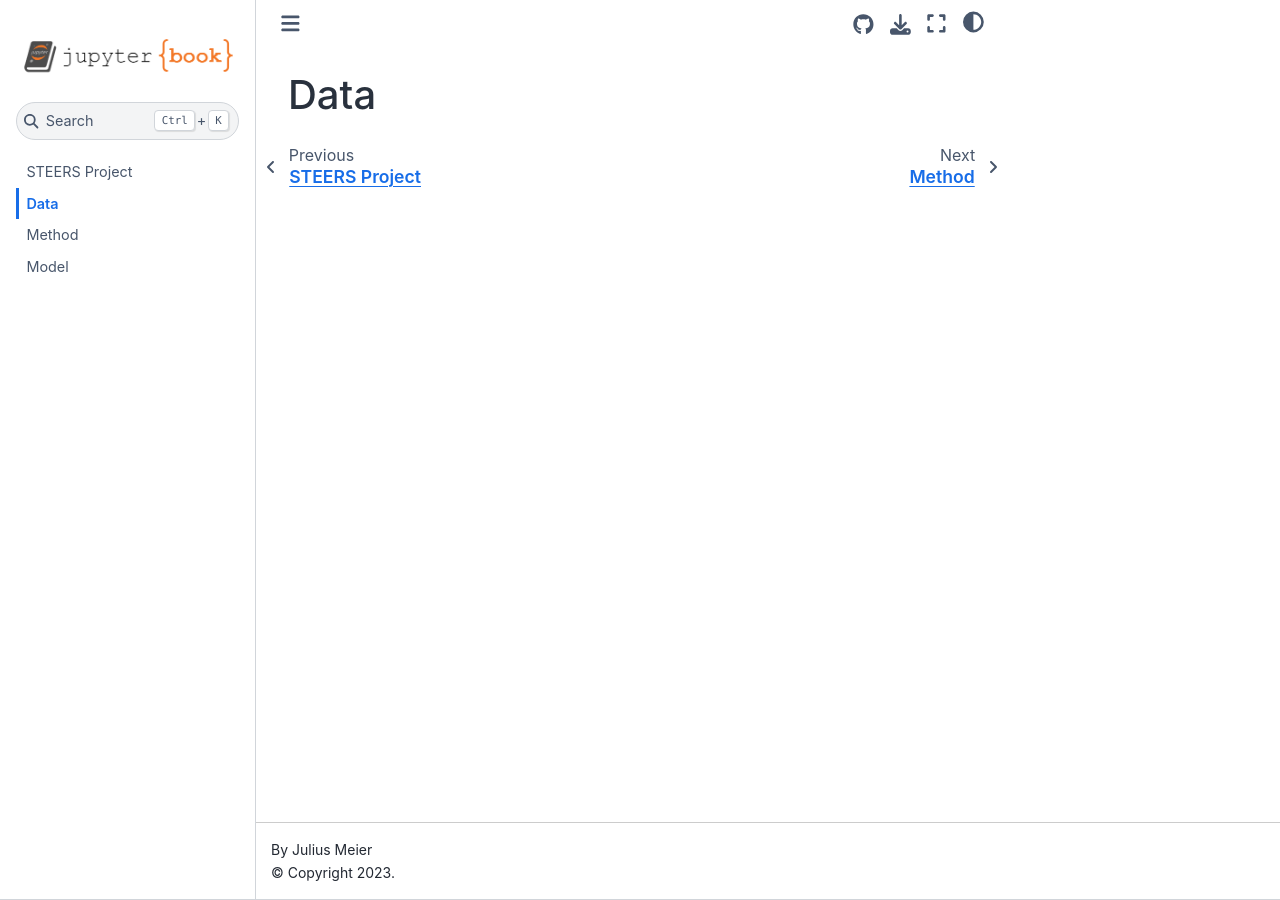
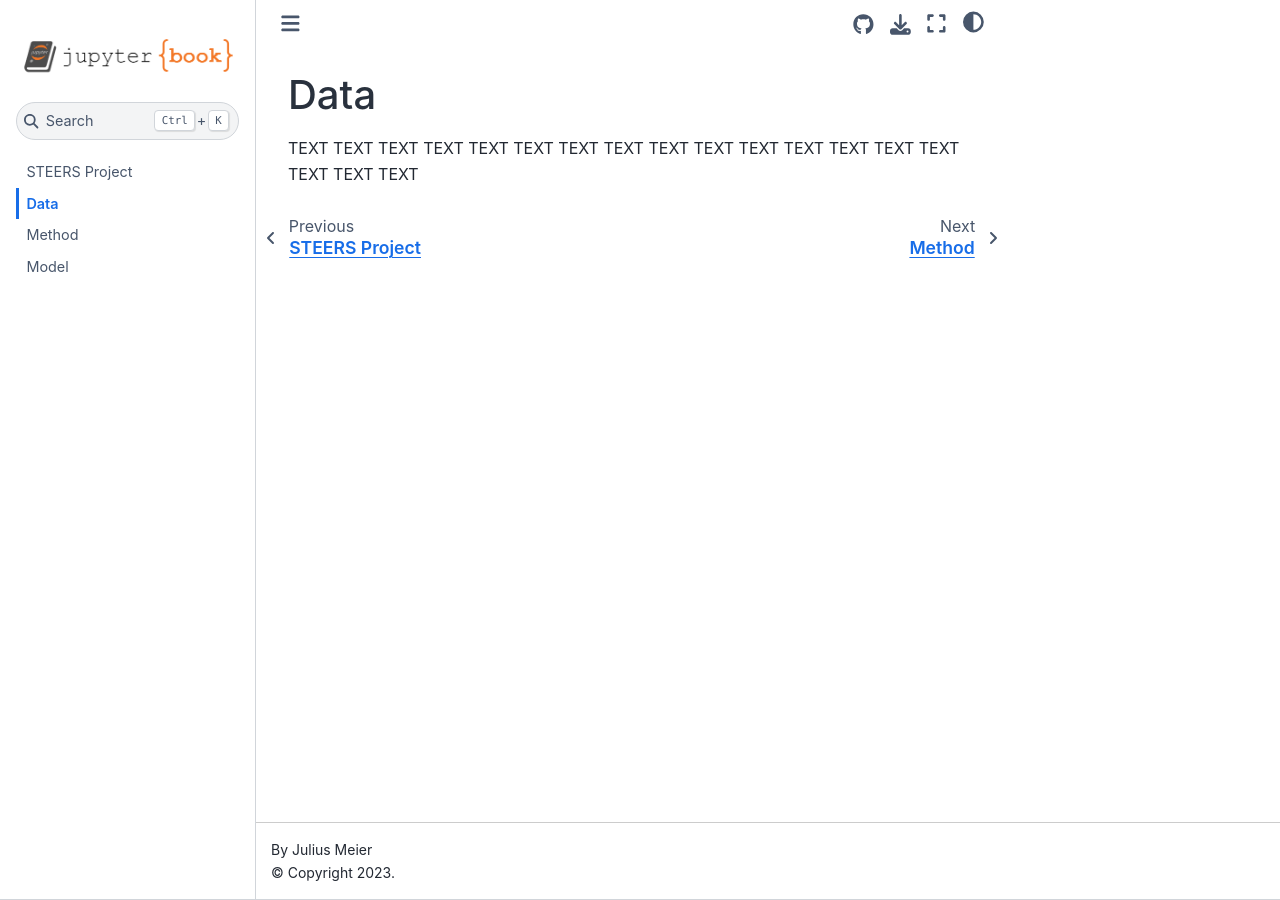
Before and after one commit to juliusmeier/steers-test, a Jupyter Book: the page built from docs/pages/data.md, in a window 1280 px wide. Built offline with Jupyter Book 1.0.4 settings and Sphinx 7.4.7 and the Sphinx Book theme 1.1.4, drawn with Linux system fonts in a browser that asks for light colours.

Commit message:
Add test text in data.md

```diff
--- a/docs/pages/data.md
+++ b/docs/pages/data.md
@@ -1 +1,4 @@
 # Data
+
+TEXT TEXT TEXT TEXT TEXT TEXT TEXT TEXT TEXT
+TEXT TEXT TEXT TEXT TEXT TEXT TEXT TEXT TEXT
```
